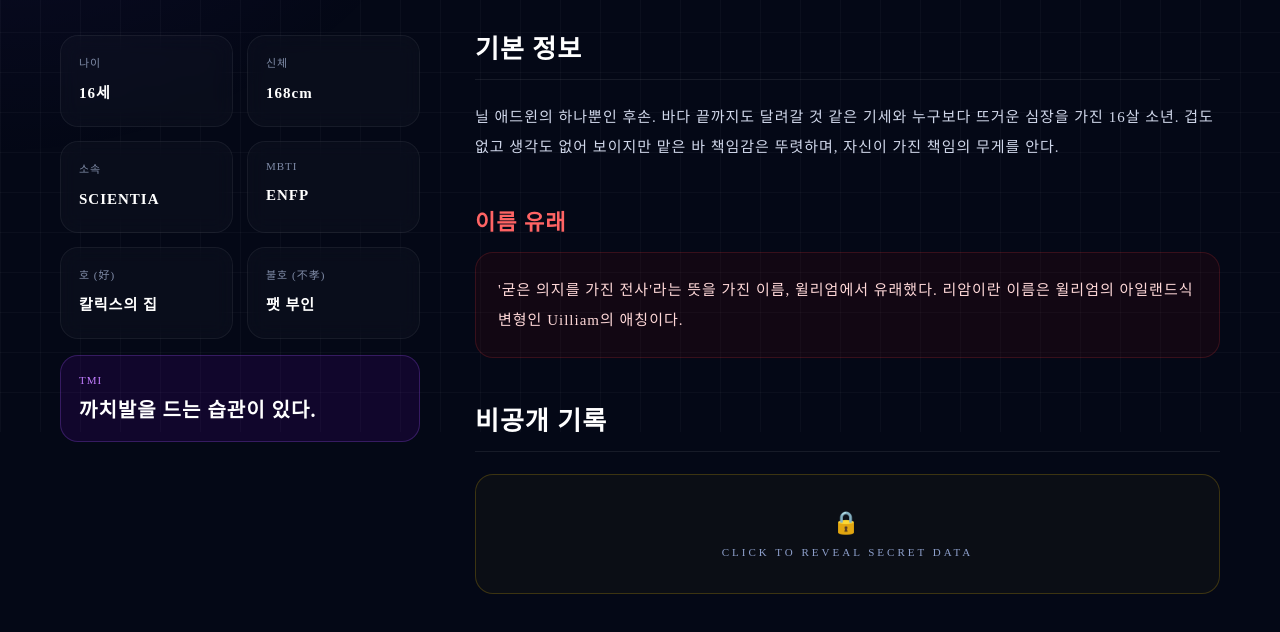
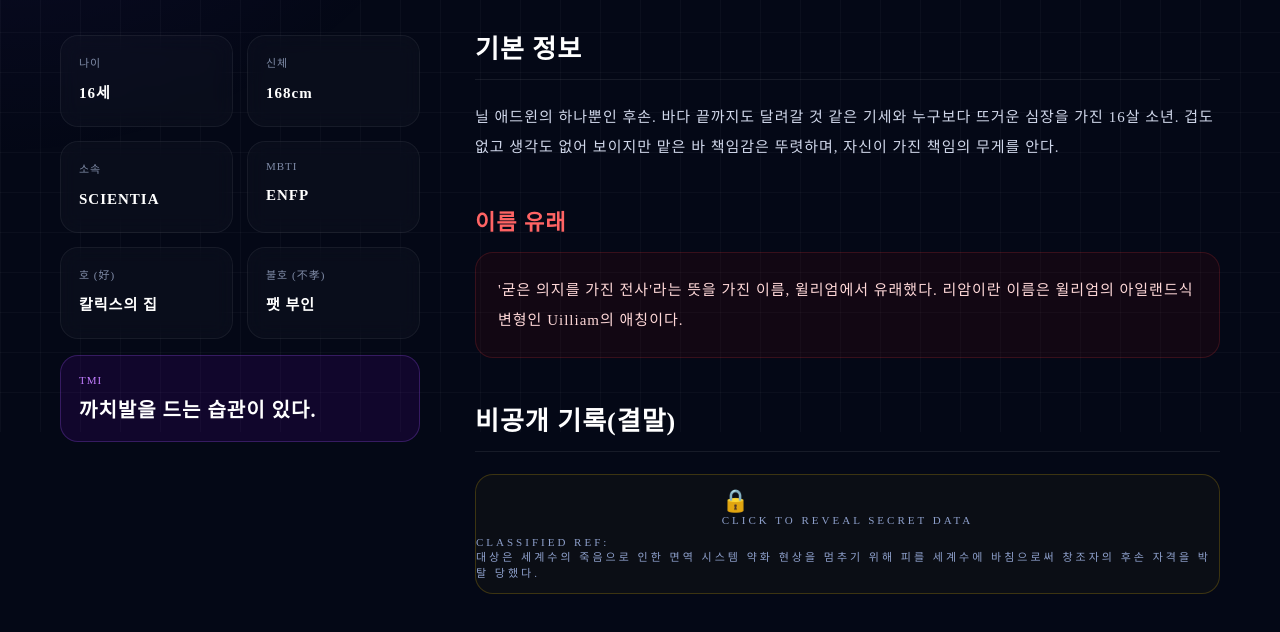
Before and after one commit to y6377/ignota, a plain HTML site: page Liam.html in a window 1280 px wide. Shown: the part 368-1000 px from the top of the page. Drawn offline with Linux system fonts and the light colour scheme.

Commit message:
Update Liam.html

```diff
--- a/Liam.html
+++ b/Liam.html
@@ -217,7 +217,7 @@
       <section class="secret-section">
 
         <h3>
-          비공개 기록
+          비공개 기록(결말)
         </h3>
 
         <div class="line"></div>
@@ -226,22 +226,39 @@
 
         <div class="secret-box">
 
+  <div class="secret-closed">
+
     <div class="lock">
-
       🔒
-
     </div>
 
     CLICK TO REVEAL SECRET DATA
 
   </div>
 
-      </section>
+
+
+  <div class="secret-open">
+
+    <p class="secret-ref">
+
+      CLASSIFIED REF:
+
+    </p>
+
+    <p class="secret-text">
+
+      대상은 세계수의 죽음으로 인한
+      면역 시스템 약화 현상을
+      멈추기 위해
+      피를 세계수에 바침으로써
+      창조자의 후손 자격을 박탈 당했다.
+
+    </p>
 
   </div>
 
-  </section>
-
+</div>
 </main>
 
 <div class="custom-cursor">
```
Lines whose indentation alone changed are shown as unchanged.
